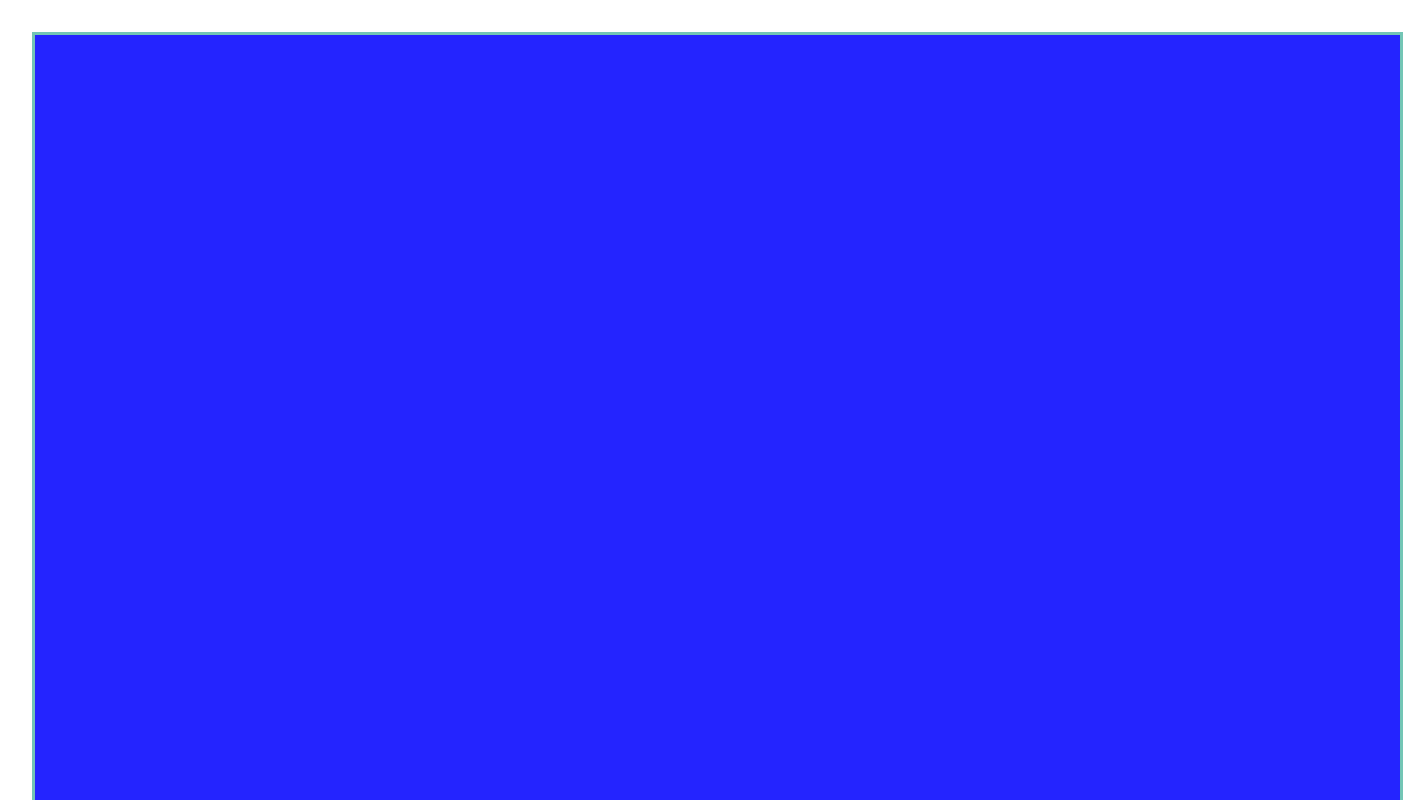
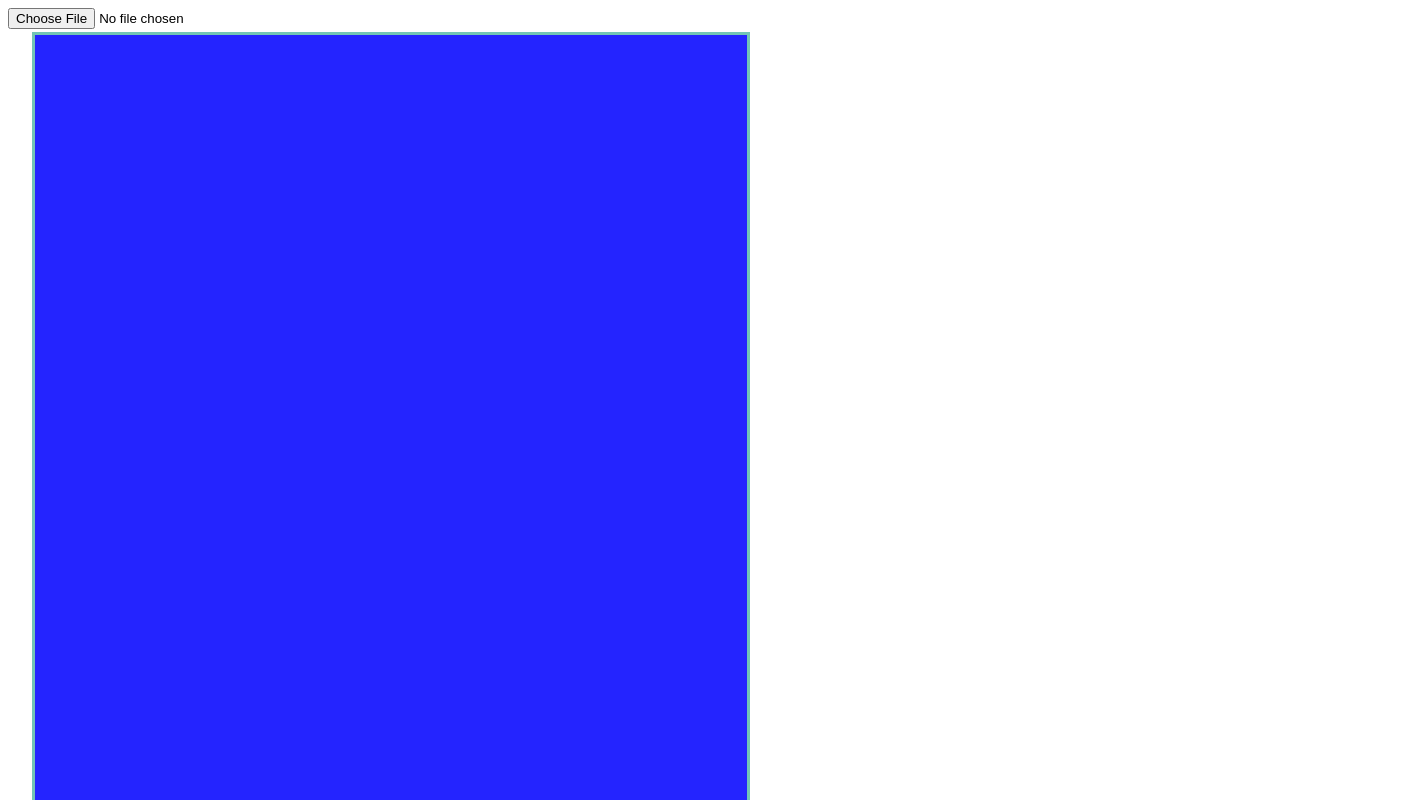
Before and after one commit to PawelWorzala666/worzala.pro, a website: page worzala.pro-v4/public/index.html in a window 1280 px wide. Shown: the top 800 px of the page, 1403 px wide, since content can reach past the window. Drawn offline with Linux system fonts and the light colour scheme; animation ran at ten frames a second.

Commit message:
auto save

```diff
--- a/worzala.pro-v4/public/index.html
+++ b/worzala.pro-v4/public/index.html
@@ -1,7 +1,7 @@
 <!doctype html>
 <html>
    <body>
-      <canvas width = "1365" height = "2048" id = "my_Canvas"></canvas>
+      <canvas width = "712" height = "1242" id = "my_Canvas"></canvas>
 
 
       <script src="/webgl/shader.js"></script>
@@ -9,7 +9,7 @@
       <script src="/webgl/mesh.js"></script>
       <script src="/webgl/engine.js"></script>
 
-
+      <input type="file" id="file" onChange="readURL(this);"/>
 
       <style>
          pre {
--- a/worzala.pro-v4/public/webgl/texture.js
+++ b/worzala.pro-v4/public/webgl/texture.js
@@ -1,11 +1,12 @@
 
 
 
-
+var tt
+var image = new Image();
 
 function CreteTexture(TEX){
 
-
+   tt=TEX
 
    TEX.texture = gl.createTexture();
 
@@ -16,7 +17,7 @@ function CreteTexture(TEX){
                new Uint8Array([0, 0, 255, 255]));
 
    // Asynchronously load an image
-   var image = new Image();
+
    image.addEventListener('load', function(){
       // Now that the image has loaded make copy it to the texture.
       gl.pixelStorei(gl.UNPACK_FLIP_Y_WEBGL, true);
@@ -34,7 +35,7 @@ function CreteTexture(TEX){
          gl.texParameteri(gl.TEXTURE_2D, gl.TEXTURE_MIN_FILTER, gl.LINEAR);
       }
    });
-   image.src = '/cb01.jpg'
+   //image.src = '/kg01.jpg'
 
    function isPowerOf2(value) {
       return (value & (value - 1)) === 0;
@@ -42,4 +43,40 @@ function CreteTexture(TEX){
 
 
 
+
+
 }
+
+function readURL(input) {
+   if (input.files && input.files[0]) {
+         var reader = new FileReader();
+         reader.onload = function (e) {
+
+            image.src= e.target.result
+/*
+            gl.pixelStorei(gl.UNPACK_FLIP_Y_WEBGL, true);
+   gl.bindTexture(gl.TEXTURE_2D, tt.texture);
+   gl.texImage2D(gl.TEXTURE_2D, 0, gl.RGBA, gl.RGBA,gl.UNSIGNED_BYTE, e.target.result);
+
+   if (isPowerOf2(image.width) && isPowerOf2(image.height)) {
+      // Yes, it's a power of 2. Generate mips.
+      gl.generateMipmap(gl.TEXTURE_2D);
+   } else {
+      // No, it's not a power of 2. Turn off mips and set
+      // wrapping to clamp to edge
+      gl.texParameteri(gl.TEXTURE_2D, gl.TEXTURE_WRAP_S, gl.CLAMP_TO_EDGE);
+      gl.texParameteri(gl.TEXTURE_2D, gl.TEXTURE_WRAP_T, gl.CLAMP_TO_EDGE);
+      gl.texParameteri(gl.TEXTURE_2D, gl.TEXTURE_MIN_FILTER, gl.LINEAR);
+   }
+            //const img = document.querySelector('img_1')
+            //img.clientWidth = 100
+            //img.clientHeight = 100
+               //$('.prw_img,#img_1').attr('src', e.target.result)
+              // img.setAttribute('src',e.target.result)
+               //.width(112).height(112);
+               //$('#img_1').css('display','inline');*/
+         };
+         reader.readAsDataURL(input.files[0]);
+}
+}
+//image.addEventListener('change',()=>{readURL(this);})
```
